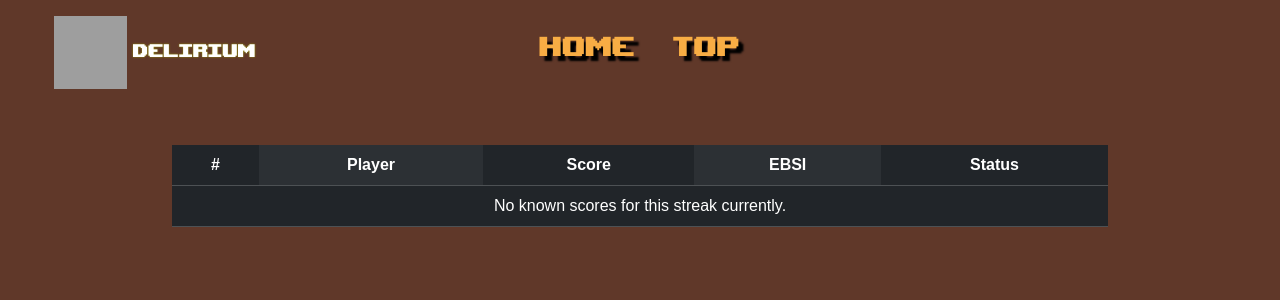
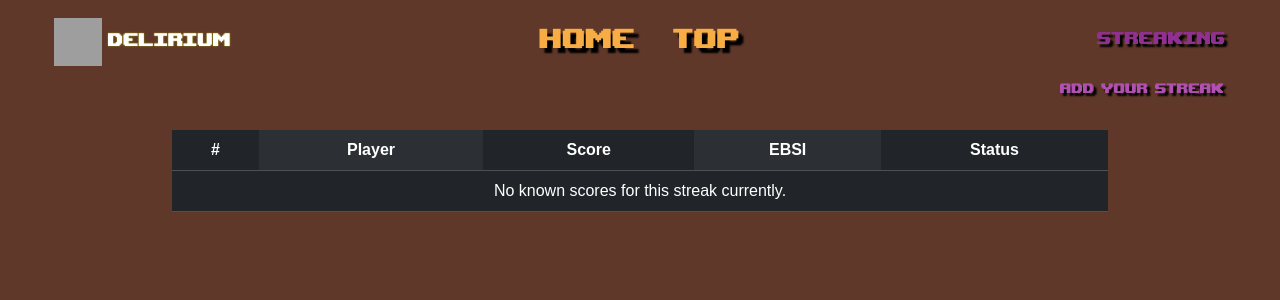
Before and after one commit to Sleash/Delirium, a Django app: page /streaking/1/1/ in a window 1280 px wide. Shown: the top 300 px of the page. Run offline with Django 5.2, Linux system fonts and the light colour scheme; data that the repository does not hold is empty; some libraries are stand-ins or nearby versions; grey boxes are pictures that could not be loaded.

Commit message:
Added hyperlinks to streaking section

```diff
--- a/leaderboard/static/css/styles.css
+++ b/leaderboard/static/css/styles.css
@@ -24,11 +24,21 @@ a {
     color: #f8ad44
 }
 
-.link {
+.homelink {
     font-size: 2.4em;
-    color: #f8ad44;
-    text-decoration: none;
     text-shadow: 5px 5px 2px black;
+}
+
+.streakinglink {
+    font-size: 1.5em;
+    color: #903090;
+    text-shadow: 3px 3px 2px black;
+}
+
+.submitlink {
+    font-size: 1.2em;
+    color: #b050b0;
+    text-shadow: 3px 3px 2px black;
 }
 
 .linkhere {
@@ -106,6 +116,14 @@ a {
     outline: solid red;
 }
 
+.rot180 {
+    transform: rotate(180deg);
+}
+
+.character.rot180:hover {
+    transform: rotate(180deg) scale(1.1);
+}
+
 table {
     font-family: sans-serif;
 }
--- a/leaderboard/templates/base_generic.html
+++ b/leaderboard/templates/base_generic.html
@@ -21,21 +21,23 @@
     <body>
         <script src="https://cdn.jsdelivr.net/npm/bootstrap@5.3.2/dist/js/bootstrap.min.js" integrity="sha384-BBtl+eGJRgqQAUMxJ7pMwbEyER4l1g+O15P+16Ep7Q9Q+zqX6gSbd85u4mG4QzX+" crossorigin="anonymous"></script>
         <div class="container-fluid text-center">
-            <div class="row justify-content-evenly py-3">
+            <div class="row justify-content-evenly align-items-center py-2">
                 {% block sidebar %}
-                <div class="col-md-4 text-left">
+                <div class="col-md-4 align-self-end text-md-start pt-2">
                     <span class="float-md-start">
                         <img src="https://static.wikia.nocookie.net/bindingofisaacre_gamepedia/images/d/df/Boss_Delirium_portrait.png/revision/latest?cb=20210409161216"
-                        height="73" width="73">
+                        height="48" width="48">
                         <span class="fti">DELIRIUM</span>
-                    </p>
+                    </span>
                 </div>
                 <div class="col-12 col-md-auto">
-                    <a href="{% url 'index' %}" class="link px-3">Home</a>
+                    <a href="{% url 'index' %}" class="homelink px-3">Home</a>
 
-                    <a href="{% url 'top' %}" class="link px-3">Top</a>
+                    <a href="{% url 'top' %}" class="homelink px-3">Top</a>
                 </div>
-                <div class="col-md-4"></div>
+                <div class="col-md-4 text-md-end">
+                    <a href="{% url 'streaking' %}" class="streakinglink align-bottom">Streaking</a>
+                </div>
                 {% endblock %}
             </div>
             {% block content %}
--- a/leaderboard/templates/leaderboard/item_list.html
+++ b/leaderboard/templates/leaderboard/item_list.html
@@ -25,9 +25,9 @@
             <span class="step-links">
                 {% for pagenum in page_obj.paginator.page_range %}
                     {% if pagenum != page_obj.number %}
-                    <a href="?page={{pagenum}}" class="link px-1">{{pagenum}}</a>
+                    <a href="?page={{pagenum}}" class="homelink px-1">{{pagenum}}</a>
                     {% else %}
-                    <span class="link linkhere px-1">{{pagenum}}</span>
+                    <span class="homelink linkhere px-1">{{pagenum}}</span>
                     {% endif %}
                 {% endfor %}
             </span>
--- a/streaking/templates/streaking/streak_list.html
+++ b/streaking/templates/streaking/streak_list.html
@@ -1,6 +1,12 @@
 {% extends "base_generic.html" %}
 
 {% block content %}
+<div class="row justify-content-evenly pb-1">
+    <div class="col-md-9"></div>
+    <div class="col col-md-auto text-md-end">
+        <a href="{% url 'submit' %}" class="submitlink">Add your streak</a>
+    </div>
+</div>
 
 <div class="row justify-content-center characters">
     <div class="col-auto">
@@ -9,6 +15,9 @@
             <img src="{{base_url_icon}}{{c.icon_source}}" alt="{{c.name}}" id="{{c.id}}" class="character m-1
             {% if c.id == currentcharacter %}
             selected
+            {% endif %}
+            {% if c.id == 'trandom' %}
+            rot180
             {% endif %}
             ">
         </a>
--- a/streaking/urls.py
+++ b/streaking/urls.py
@@ -6,5 +6,5 @@ from . import views
 urlpatterns = [
     path('submit/', views.StreakCreate.as_view(), name='submit'),
     path('<character>/<goal>/', views.StreakingView.as_view(), name='streakingcg'),
-    path('', RedirectView.as_view(url='all/all/', permanent=True)),
+    path('', RedirectView.as_view(url='all/all/', permanent=True), name='streaking'),
 ]
```
